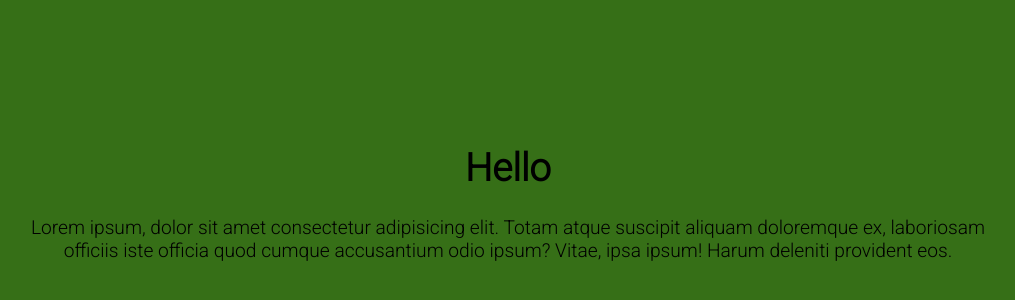
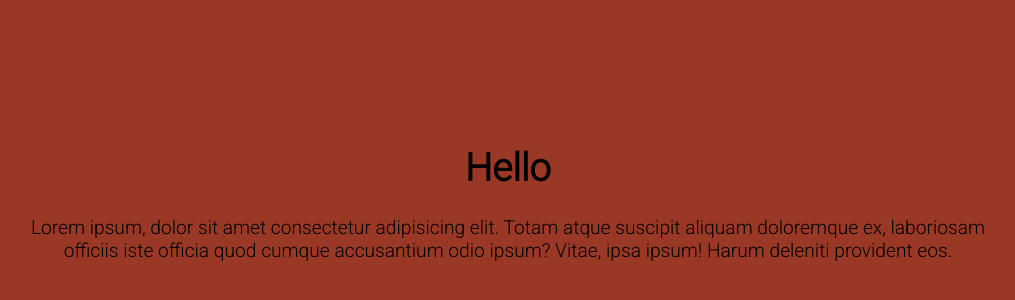
Before and after one commit to do-jonathan4/frontend-styling-practice, a website: page index.html in a window 1280 px wide. Shown: the part 164-464 px from the top of the page, without its empty margins (132-1147 px from the left). Drawn offline with Linux system fonts and the light colour scheme.

Commit message:
changed bg color to #993824

```diff
--- a/assets/css/styles.css
+++ b/assets/css/styles.css
@@ -1,3 +1,3 @@
 body {
-        background-color: #366f17;
+        background-color: #993824;
     }
```
